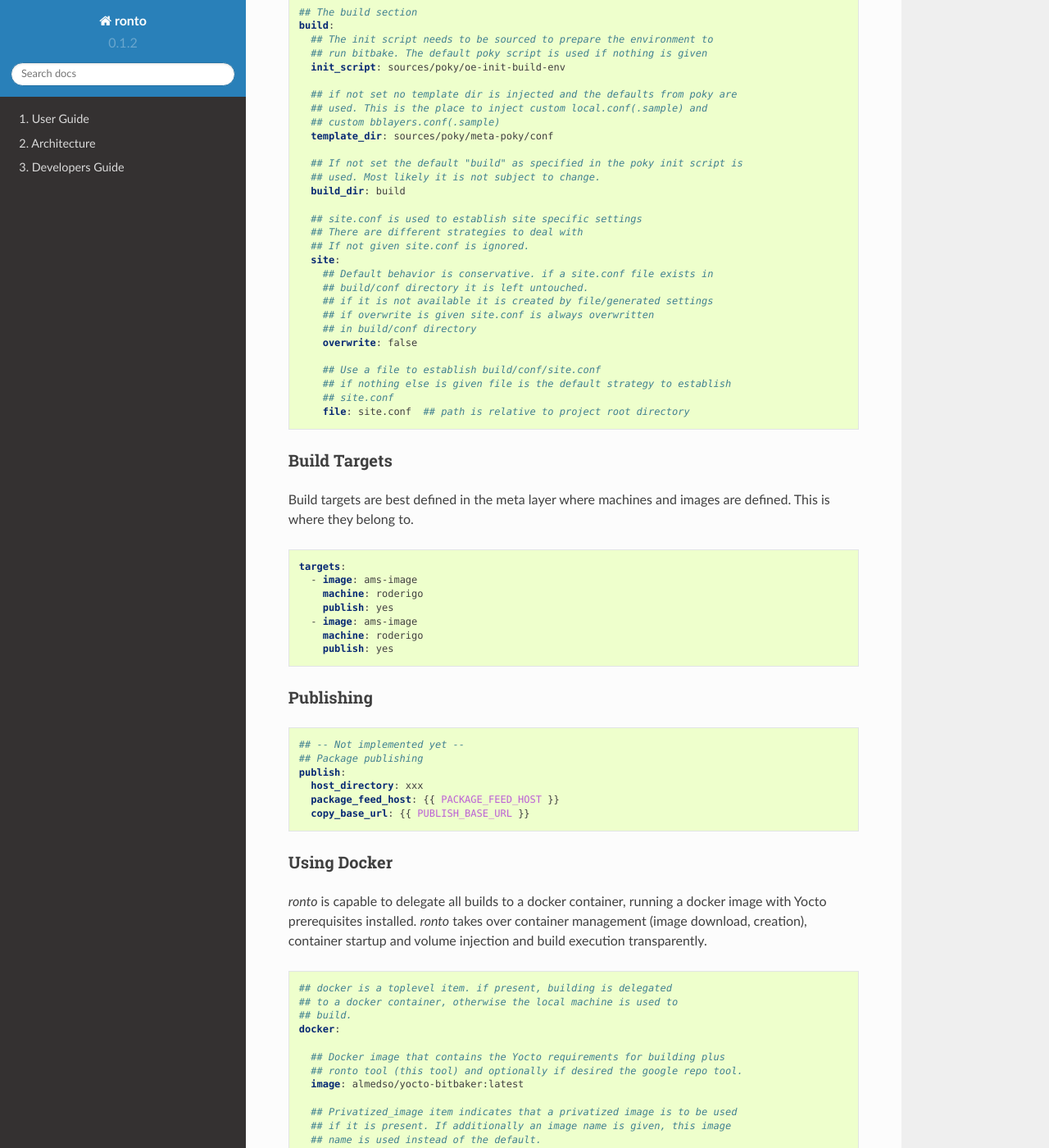
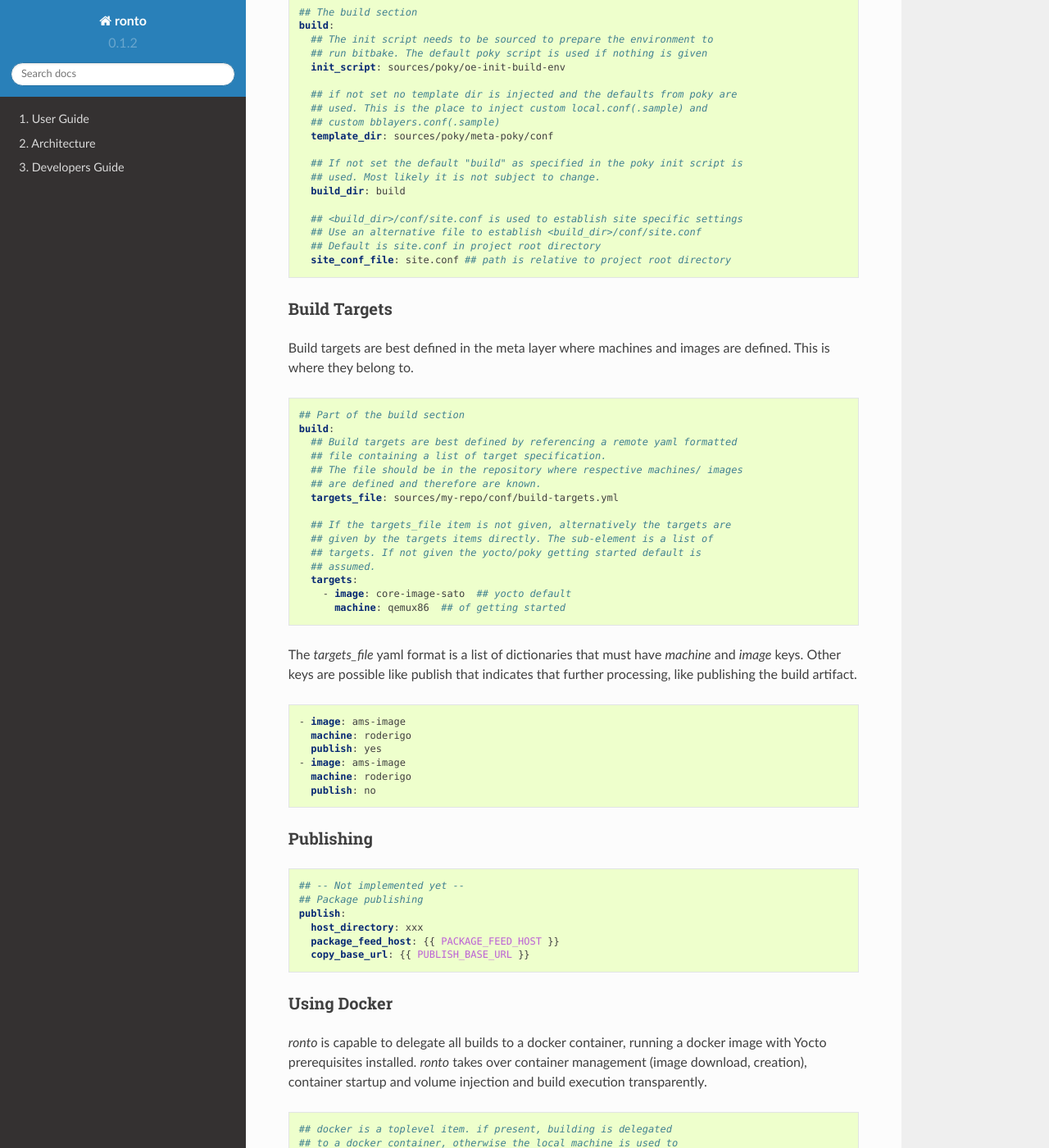
Before and after one commit to almedso/ronto, a Sphinx documentation site: the page built from docs/source/user/rontofile.rst, in a window 1280 px wide and 1400 px high, scrolled down 1445 px. Shown: the whole window at 82% size. Built offline with Sphinx 7.4.7 and the Read the Docs theme 2.0.0, drawn with Linux system fonts in a browser that asks for light colours; some of the changed text lies outside the part shown.

Commit message:
Update documentation
rontofile build section
rontofile variable section
quickstart commands

```diff
--- a/docs/source/user/rontofile.rst
+++ b/docs/source/user/rontofile.rst
@@ -87,21 +87,10 @@
       ## used. Most likely it is not subject to change.
       build_dir: build
 
-      ## site.conf is used to establish site specific settings
-      ## There are different strategies to deal with
-      ## If not given site.conf is ignored.
-      site:
-        ## Default behavior is conservative. if a site.conf file exists in
-        ## build/conf directory it is left untouched.
-        ## if it is not available it is created by file/generated settings
-        ## if overwrite is given site.conf is always overwritten
-        ## in build/conf directory
-        overwrite: false
-
-        ## Use a file to establish build/conf/site.conf
-        ## if nothing else is given file is the default strategy to establish
-        ## site.conf
-        file: site.conf  ## path is relative to project root directory
+      ## <build_dir>/conf/site.conf is used to establish site specific settings
+      ## Use an alternative file to establish <build_dir>/conf/site.conf
+      ## Default is site.conf in project root directory
+      site_conf_file: site.conf ## path is relative to project root directory
 
 Build Targets
 .............
@@ -111,13 +100,37 @@
 
 .. code :: yaml
 
+  ## Part of the build section
+  build:
+    ## Build targets are best defined by referencing a remote yaml formatted
+    ## file containing a list of target specification.
+    ## The file should be in the repository where respective machines/ images
+    ## are defined and therefore are known.
+    targets_file: sources/my-repo/conf/build-targets.yml
+
+    ## If the targets_file item is not given, alternatively the targets are
+    ## given by the targets items directly. The sub-element is a list of
+    ## targets. If not given the yocto/poky getting started default is
+    ## assumed.
     targets:
-      - image: ams-image
-        machine: roderigo
-        publish: yes
-      - image: ams-image
-        machine: roderigo
-        publish: yes
+      - image: core-image-sato  ## yocto default
+        machine: qemux86  ## of getting started
+
+
+The *targets_file* yaml format is a list of dictionaries that must
+have *machine* and *image* keys. Other keys are possible like
+publish that indicates that further processing, like publishing
+the build artifact.
+
+.. code :: yaml
+
+    - image: ams-image
+      machine: roderigo
+      publish: yes
+    - image: ams-image
+      machine: roderigo
+      publish: no
+
 
 
 Publishing
@@ -202,6 +215,8 @@
   up in shell history
 * Injection via shell environment variables might be important
   if secrets need to be passed on.
+* Injection via shell environment might be complicated when used
+  in a docker environment
 
 There are two constraints:
 
@@ -210,6 +225,12 @@
 * A default value must be given for every environment variable.
   In case a certain environment variable is not set, this default
   is used.
+
+Variables without a default that are not provided
+cause an processing error at runtime when they are evaluated.
+Variables are evaluated at the moment they are needed (late evaluation).
+
+It is possible to have up to two variable evaluation per yml element.
 
 Assuming on the shell the SSTATE_DIR environment variable is set:
 
@@ -223,10 +244,11 @@
 
     # Environment variable defaults
     defaults:
-      DL_DIR: "/yocto/foo"
+      DL_DIR: "/foo"
+      YOCTO_BASE: "/yocto"
       SSTATE_DIR: "/yocto/bar"
     build:
-      download: "{{ DL_DIR }}"
+      download: "{{ YOCTO_BASE }}{{ DL_DIR }}"
       shared_state: "{{ SSTATE_DIR }}"
 
 *download* will be set to */yocto/foo* (the default) and
```
Also changed, not shown: docs/source/index.rst (+6 -2 lines).
